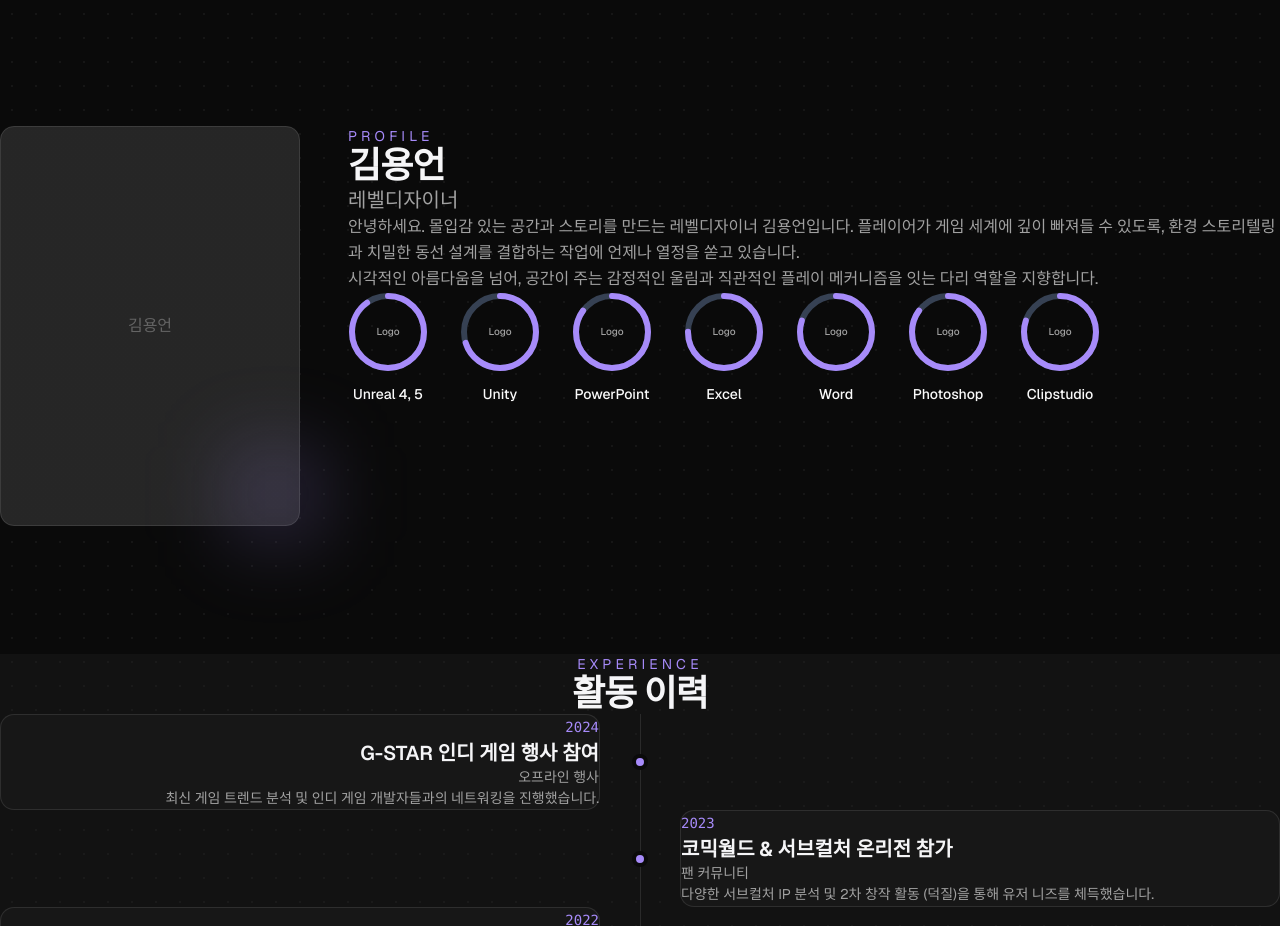
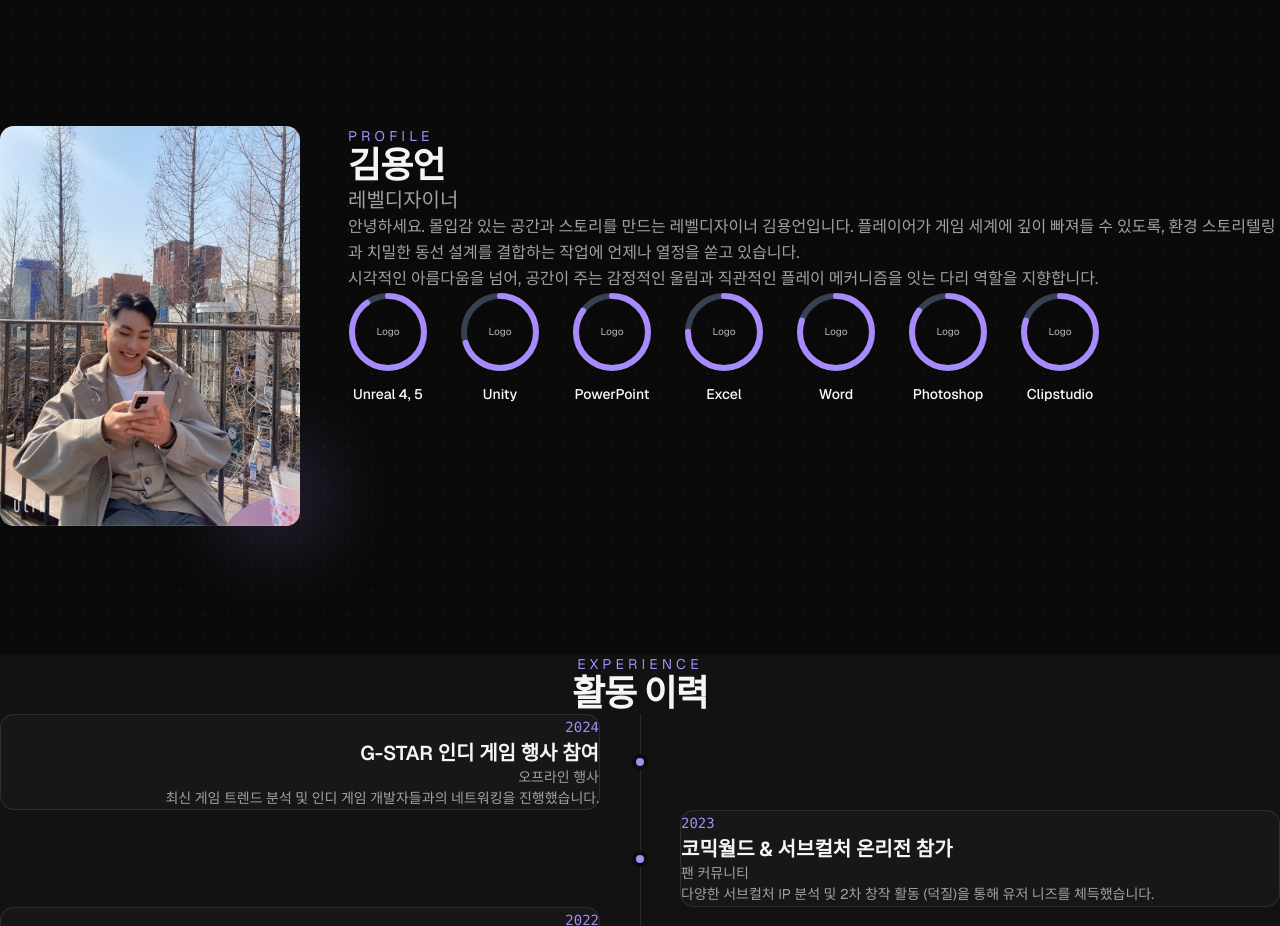
Before and after one commit to LAii980514/Portfolio, a Next.js app: page / in a window 1280 px wide. Shown: the part 1486-2412 px from the top of the page. Built offline with nearby package versions, Linux system fonts and the light colour scheme.

Commit message:
feat: add user profile photo to about section

```diff
--- a/src/components/portfolio/about.tsx
+++ b/src/components/portfolio/about.tsx
@@ -29,11 +29,13 @@ export function About() {
             className="relative shrink-0 w-full max-w-[300px]"
           >
             <div className="relative aspect-[3/4] max-h-[400px] rounded-xl overflow-hidden bg-gradient-to-br from-secondary to-muted">
-              <div className="absolute inset-0 flex items-center justify-center text-muted-foreground/50">
-                김용언
-              </div>
+              <img
+                src="/images/profile.jpg"
+                alt="김용언 프로필"
+                className="absolute inset-0 w-full h-full object-cover"
+              />
               {/* Decorative border */}
-              <div className="absolute inset-0 rounded-xl border border-border" />
+              <div className="absolute inset-0 rounded-xl border border-border pointer-events-none" />
             </div>
             {/* Floating accent */}
             <motion.div
```
Also changed, not shown: public/images/profile.jpg (added).
